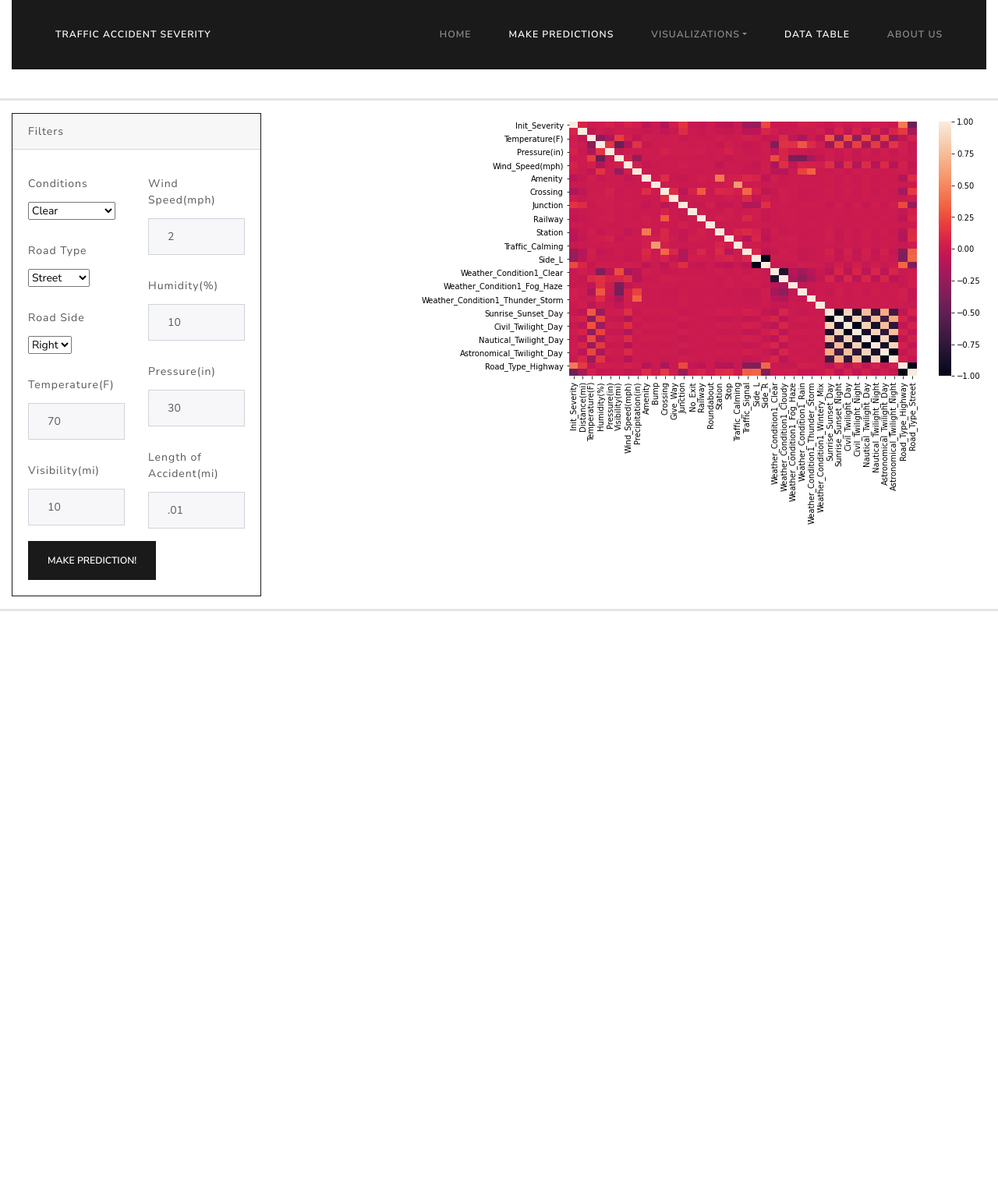
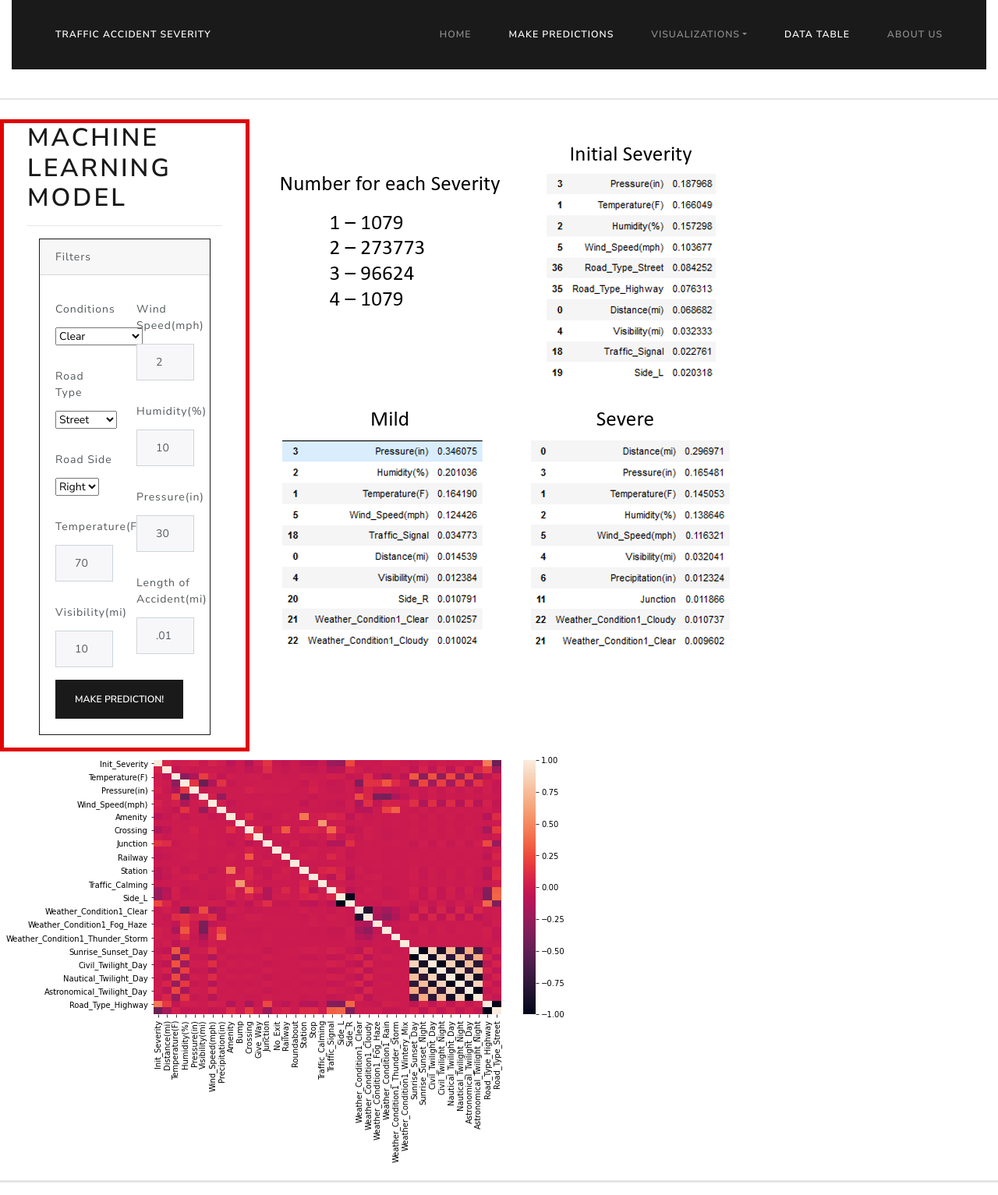
Before and after one commit to RyanPerm/Capstone_Final_Project, a Flask app: page / in a window 1280 px wide. Shown: the whole page at 78% size. Before the commit the page ends 784 px from the top, so only its background shows below. Run offline with Flask 2, Linux system fonts and the light colour scheme; some libraries are stand-ins or nearby versions.

Commit message:
almost done

```diff
--- a/webapp/static/css/ml.css
+++ b/webapp/static/css/ml.css
@@ -0,0 +1,6 @@
+.center {
+    display: block;
+    margin-left: auto;
+    margin-right: auto;
+    width: 50%;
+}
--- a/webapp/static/css/style.css
+++ b/webapp/static/css/style.css
@@ -4,3 +4,9 @@
     margin-right: auto;
     width: 50%;
 }
+
+#emphasis {
+    display: block;
+    margin-left: auto;
+    margin-right: auto
+}
--- a/webapp/static/css/table.css
+++ b/webapp/static/css/table.css
@@ -3,8 +3,7 @@
     font-family: Ubuntu, sans-serif;
 }
 
-html,
-body {
+html {
     height: 100%;
     padding: 0;
     margin: 0;
--- a/webapp/static/js/tablelogic.js
+++ b/webapp/static/js/tablelogic.js
@@ -1,6 +1,7 @@
 $(document).ready(function() {
     $('#severity-table').DataTable({
-        "pagingType": "full_numbers"
+        "pagingType": "full_numbers",
+        "scrollX": true,
     });
 });
 
--- a/webapp/templates/indexml.html
+++ b/webapp/templates/indexml.html
@@ -62,13 +62,18 @@
     </div>
     <br>
 
-    <hr style="color:lightgray; border-width: 3px;">
+    <hr style="color:lightgray; border-width: 2px;">
     <div class="container-fluid">
-        <div class="img" style="float: right;">
-            <img src="../static/images/corr.png" id="corr">
+        <div class="row" style="margin-top:2%">
+            <div class="col-md-3" style="border: 5px solid rgb(223, 4, 4);">
+                <div class="container-fluid">
+                    <div class="row">
+                        <div class="col-md-12">
+                            <h1>Machine Learning Model</h1>
+                            <hr>
                         </div>
                     </div>
-    <div class="container-fluid">
+                    <div class="col-md-12">
                         <div class="card border-primary mb-3" style="max-width: 20rem;">
                             <div class="card-header">Filters</div>
                             <div class="card-body">
@@ -139,6 +144,20 @@
                                 </div>
                             </div>
                         </div>
+                    </div>
+                </div>
+            </div>
+            <div class="col-md-4">
+                <div class="centeredImage">
+                    <img src="../static/images/emphasis.png" id="emphasis">
+                </div>
+            </div>
+            <div class="img" style="float: right;">
+                <img src="../static/images/corr.png" id="corr">
+            </div>
+
+        </div>
+    </div>
 
     </div>
 
```
Also changed, not shown: webapp/static/images/emphasis.png (added), 1 other file. Lines whose indentation alone changed are shown as unchanged.
